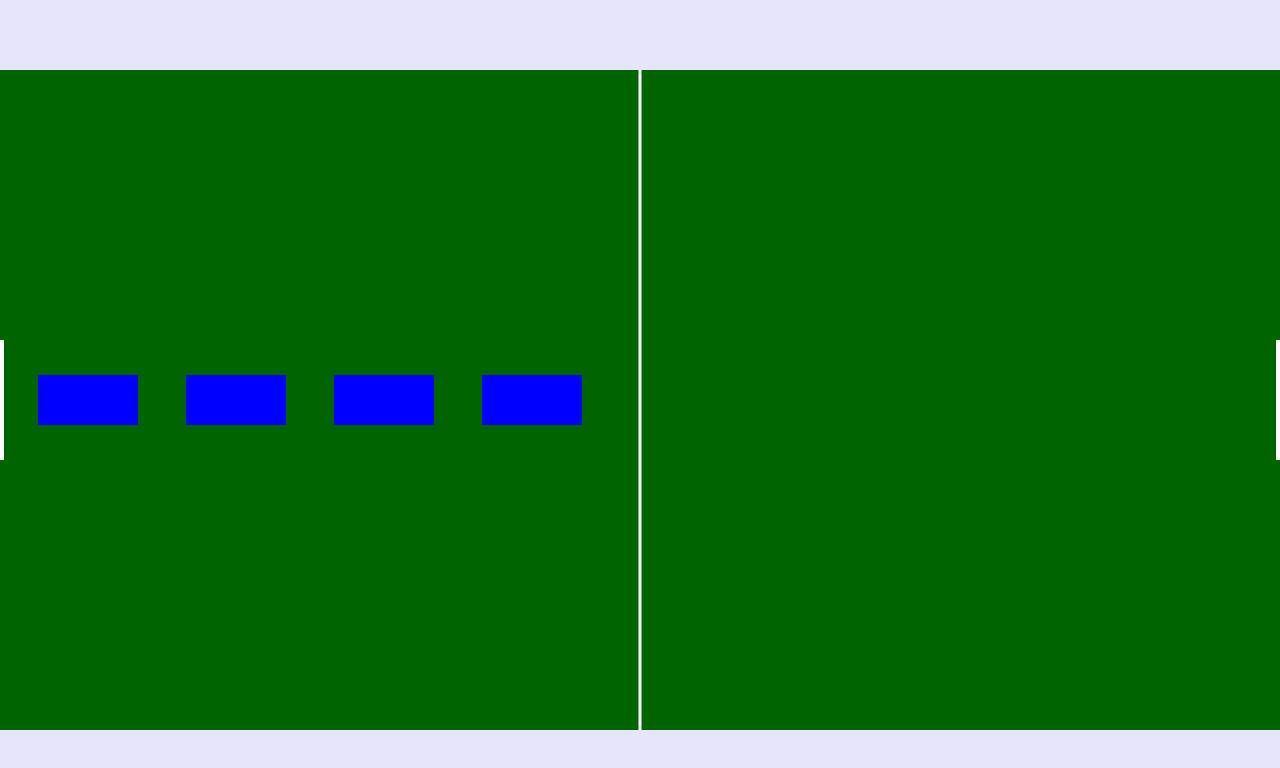
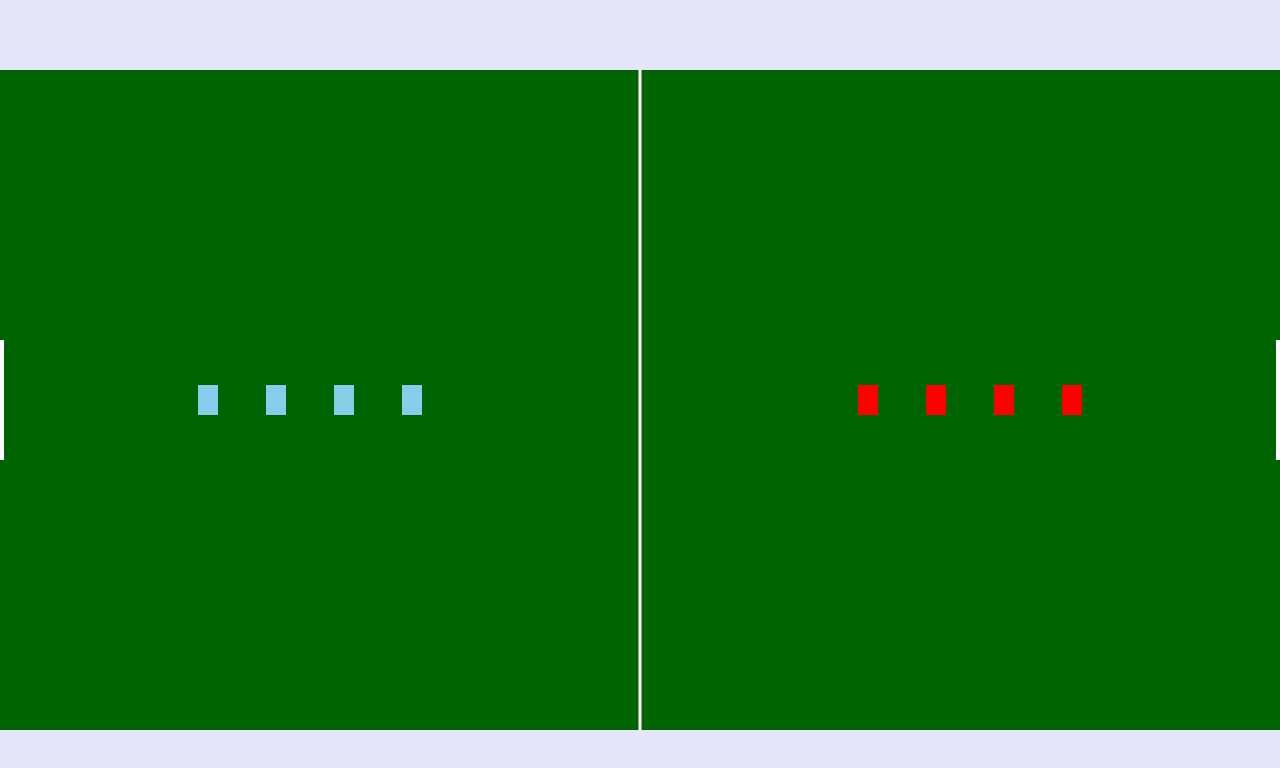
Before and after one commit to charchit14/charchit14.github.io, a plain HTML site: page Week 2/5 - JavaScript Final Assignment/Foosball Simulator/index.html in a window 1280 px wide. Drawn offline with Linux system fonts and the light colour scheme.

Commit message:
Minor changes in Assignment Table

```diff
--- a/Week 2/5 - JavaScript Final Assignment/Foosball Simulator/script.js
+++ b/Week 2/5 - JavaScript Final Assignment/Foosball Simulator/script.js
@@ -1,7 +1,7 @@
 // Setting up the ground
 let ground;
-let groundWidth = 1320;   // Background image has 1320p width
-let groundHeight = 660;  // Background image has 660p height
+let groundWidth = 1320;
+let groundHeight = 660;
 
 // Get the canvas element by its ID
 ground = document.getElementById('ground');
@@ -36,22 +36,64 @@ ctx.fillRect(groundWidth - goalPostOffset - goalPostWidth, (groundHeight - goalP
 
 // Setting up the players
 // Define player column properties
-let columnWidth = 100; // Width of each column
+let columnWidth = 20; // Width of each player (column)
 let columnGap = 48;    // Gap between columns
 let columnCount = 4;   // Number of columns
-let playerHeight = 50; // Height of each player
+let playerHeight = 30; // Height of each player
 
 // Calculate total width occupied by columns and gaps
 let totalColumnsWidth = columnCount * columnWidth + (columnCount - 1) * columnGap;
 
-// Calculate the starting position for the columns
-let startX = (groundWidth / 2 - totalColumnsWidth) / 2; // Adjust for left side
+// Calculate the starting position for the columns on the left side
+let startXLeft = (groundWidth / 2 - totalColumnsWidth) / 2;
 
-// Draw four columns of players
+/*
+// Left side team (sky blue team)
+column for gk: 1 player
+column for DF: 3 players
+column for MID: 4 players
+column for FWD: 3 players
+
+
+
+
+*/
+
+
+
+
+
+
+
+
+
+
+
+
+
+
+
+
+
+
+
+// Draw four columns of sky blue players on the left side
 for (let i = 0; i < columnCount; i++) {
-    let columnX = startX + i * (columnWidth + columnGap);
+    let columnX = startXLeft + i * (columnWidth + columnGap);
 
-    // Draw a player rectangle in each column
-    ctx.fillStyle = 'blue'; // Change color or style as needed
+    // Draw a sky blue player rectangle in each column on the left side
+    ctx.fillStyle = 'skyblue';
     ctx.fillRect(columnX, (groundHeight - playerHeight) / 2, columnWidth, playerHeight);
 }
+
+// Calculate the starting position for the columns on the right side
+let startXRight = groundWidth / 2 + (groundWidth / 2 - totalColumnsWidth) / 2;
+
+// Draw four columns of red players on the right side
+for (let i = 0; i < columnCount; i++) {
+    let columnX = startXRight + i * (columnWidth + columnGap);
+
+    // Draw a red player rectangle in each column on the right side
+    ctx.fillStyle = 'red';
+    ctx.fillRect(columnX, (groundHeight - playerHeight) / 2, columnWidth, playerHeight);
+}
```
Also changed, not shown: index.html (+3 -3 lines), Week 2/5 - JavaScript Final Assignment/Foosball Simulator/images/Foosball Ground.jpg (added), Week 2/5 - JavaScript Final Assignment/Foosball Simulator/images/Foosball Ground.png (added), Week 2/5 - JavaScript Final Assignment/Foosball Simulator/images/Rectangle 1.png (added).
